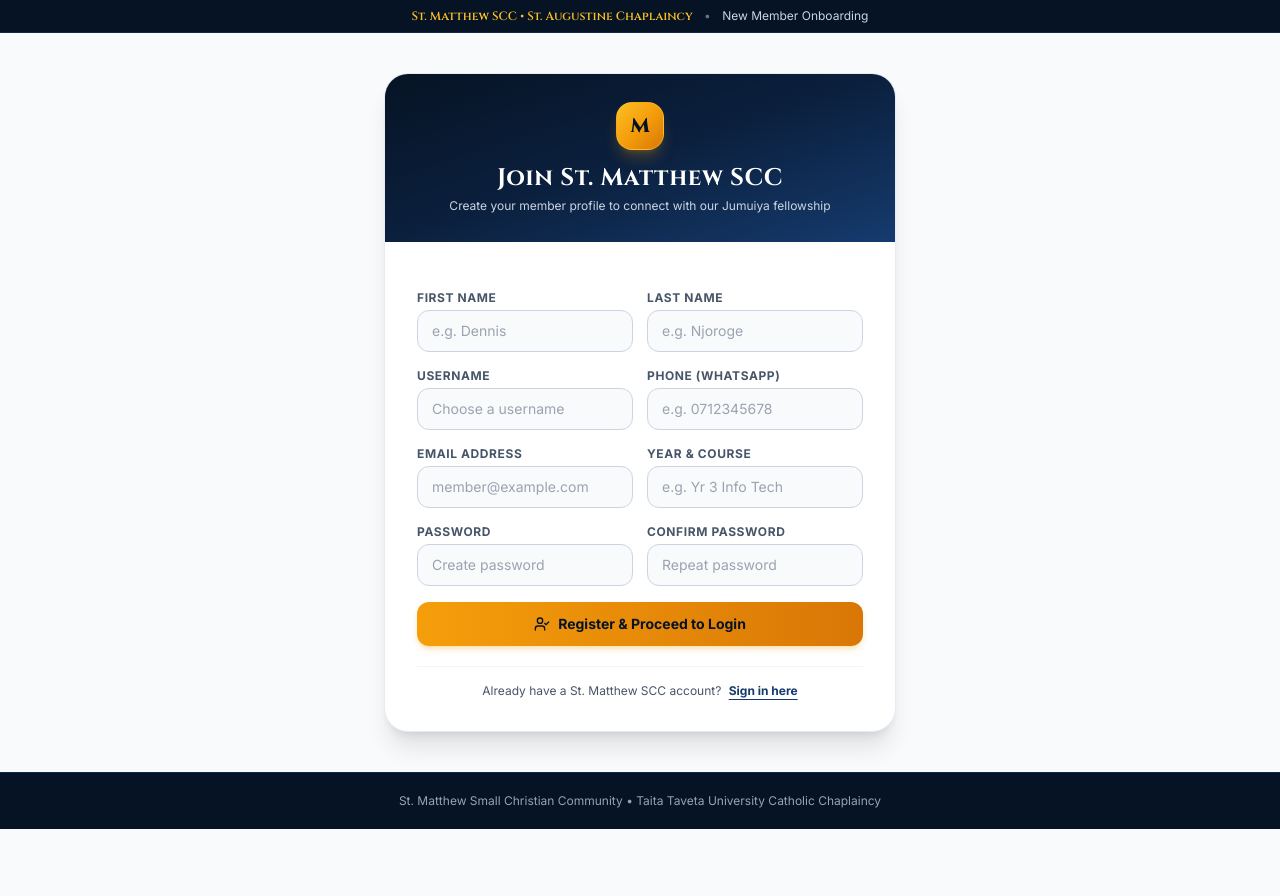
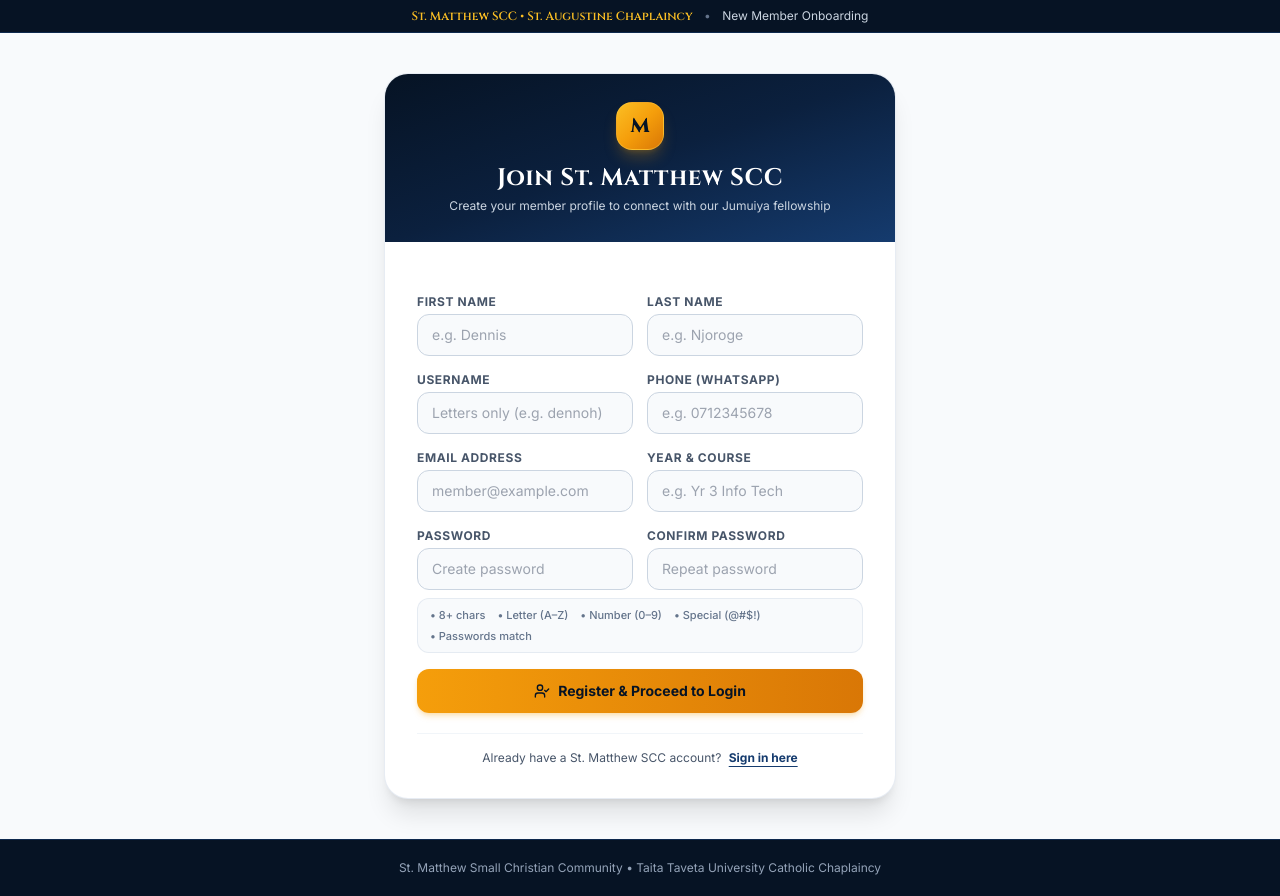
Before and after one commit to Denn996/ST.MATTHEW-S-SCC, a Django app: page /signup/ in a window 1280 px wide. Before the commit the page ends 829 px from the top, so only its background shows below. Run offline with Django 5.2, Linux system fonts and the light colour scheme.

Commit message:
modified:   src/matthewfamily/views.py 	modified:   src/templates/registration/signup.html

```diff
--- a/src/matthewfamily/views.py
+++ b/src/matthewfamily/views.py
@@ -1,4 +1,4 @@
-from django.http import request
+import re
 from django.shortcuts import redirect, render
 from django.contrib.auth import authenticate, login, logout
 from django.contrib.auth.models import User
@@ -7,7 +7,7 @@ from django.contrib import messages
 
 from matthewfamily.models import CommunityMember, WeeklyService
 
-# Create your views here.
+
 @login_required(login_url='login')
 def index(request):
     if request.method == 'POST':
@@ -42,13 +42,16 @@ def index(request):
         'members': members,
     })
 
+
 @login_required(login_url='login')
 def calendar(request):
     return render(request, 'calendar.html')
 
+
 @login_required(login_url='login')
 def treasury(request):
     return render(request, 'treasury.html')
+
 
 def signup_view(request):
     if request.user.is_authenticated:
@@ -59,18 +62,46 @@ def signup_view(request):
         last_name = request.POST.get('last_name', '').strip()
         username = request.POST.get('username', '').strip()
         email = request.POST.get('email', '').strip()
-        password1 = request.POST.get('password1')
-        password2 = request.POST.get('password2')
+        password1 = request.POST.get('password1', '')
+        password2 = request.POST.get('password2', '')
+
+        # 1. Letters-only validation (A-Z / a-z only; no digits, spaces, or symbols)
+        letters_only_pattern = r'^[A-Za-z]+$'
+
+        if not re.match(letters_only_pattern, first_name):
+            messages.error(request, 'First Name must contain letters only (no numbers or special characters).')
+            return render(request, 'registration/signup.html')
+
+        if not re.match(letters_only_pattern, last_name):
+            messages.error(request, 'Last Name must contain letters only (no numbers or special characters).')
+            return render(request, 'registration/signup.html')
+
+        if not re.match(letters_only_pattern, username):
+            messages.error(request, 'Username must contain letters only (no numbers or special characters).')
+            return render(request, 'registration/signup.html')
+
+        # 2. Password complexity validation (8+ chars, letters, numbers, special characters)
+        has_letter = bool(re.search(r'[A-Za-z]', password1))
+        has_number = bool(re.search(r'\d', password1))
+        has_special = bool(re.search(r'[^A-Za-z0-9]', password1))
+
+        if len(password1) < 8 or not (has_letter and has_number and has_special):
+            messages.error(
+                request,
+                'Password must be at least 8 characters long and include letters, numbers, and a special character (e.g., @, #, $, !).'
+            )
+            return render(request, 'registration/signup.html')
 
         if password1 != password2:
             messages.error(request, 'Passwords do not match. Please try again.')
             return render(request, 'registration/signup.html')
 
-        if User.objects.filter(username=username).exists():
+        # 3. Uniqueness checks (case-insensitive for username and email)
+        if User.objects.filter(username__iexact=username).exists():
             messages.error(request, 'That username is already taken. Choose another one.')
             return render(request, 'registration/signup.html')
 
-        if User.objects.filter(email=email).exists():
+        if User.objects.filter(email__iexact=email).exists():
             messages.error(request, 'An account with this email already exists.')
             return render(request, 'registration/signup.html')
 
--- a/src/templates/registration/signup.html
+++ b/src/templates/registration/signup.html
@@ -79,7 +79,13 @@
           {% endfor %}
         {% endif %}
 
-        <form method="POST" action="{% url 'signup' %}" class="space-y-4">
+        <!-- Client-side Validation Banner -->
+        <div id="clientErrorBanner" class="hidden p-3.5 rounded-2xl text-xs font-medium flex items-center gap-2.5 bg-rose-50 text-rose-800 border border-rose-200">
+          <i data-lucide="alert-circle" class="w-4 h-4 shrink-0"></i>
+          <span id="clientErrorText"></span>
+        </div>
+
+        <form id="signupForm" method="POST" action="{% url 'signup' %}" onsubmit="return validateSignupForm(event)" class="space-y-4">
           {% csrf_token %}
 
           <!-- Full Name Grid -->
@@ -87,12 +93,20 @@
             <div>
               <label for="first_name" class="block text-xs font-bold uppercase tracking-wider text-slate-600 mb-1">First Name</label>
               <input type="text" id="first_name" name="first_name" required placeholder="e.g. Dennis"
+                pattern="[A-Za-z]+"
+                title="First name must contain letters only (A–Z, no numbers or spaces)"
+                oninput="enforceLettersOnly(this, 'firstNameError')"
                 class="w-full px-3.5 py-2.5 rounded-xl text-sm bg-slate-50 border border-slate-300 text-slate-900 focus:bg-white focus:outline-none focus:ring-2 focus:ring-marian-700 transition">
+              <p id="firstNameError" class="hidden text-[11px] text-rose-600 font-medium mt-1">Letters only (numbers &amp; symbols removed).</p>
             </div>
             <div>
               <label for="last_name" class="block text-xs font-bold uppercase tracking-wider text-slate-600 mb-1">Last Name</label>
               <input type="text" id="last_name" name="last_name" required placeholder="e.g. Njoroge"
+                pattern="[A-Za-z]+"
+                title="Last name must contain letters only (A–Z, no numbers or spaces)"
+                oninput="enforceLettersOnly(this, 'lastNameError')"
                 class="w-full px-3.5 py-2.5 rounded-xl text-sm bg-slate-50 border border-slate-300 text-slate-900 focus:bg-white focus:outline-none focus:ring-2 focus:ring-marian-700 transition">
+              <p id="lastNameError" class="hidden text-[11px] text-rose-600 font-medium mt-1">Letters only (numbers &amp; symbols removed).</p>
             </div>
           </div>
 
@@ -100,8 +114,12 @@
           <div class="grid grid-cols-1 sm:grid-cols-2 gap-3.5">
             <div>
               <label for="username" class="block text-xs font-bold uppercase tracking-wider text-slate-600 mb-1">Username</label>
-              <input type="text" id="username" name="username" required placeholder="Choose a username"
+              <input type="text" id="username" name="username" required placeholder="Letters only (e.g. dennoh)"
+                pattern="[A-Za-z]+"
+                title="Username must contain letters only (A–Z, no numbers or spaces)"
+                oninput="enforceLettersOnly(this, 'usernameError')"
                 class="w-full px-3.5 py-2.5 rounded-xl text-sm bg-slate-50 border border-slate-300 text-slate-900 focus:bg-white focus:outline-none focus:ring-2 focus:ring-marian-700 transition">
+              <p id="usernameError" class="hidden text-[11px] text-rose-600 font-medium mt-1">Letters only (numbers &amp; symbols removed).</p>
             </div>
             <div>
               <label for="phone" class="block text-xs font-bold uppercase tracking-wider text-slate-600 mb-1">Phone (WhatsApp)</label>
@@ -125,16 +143,32 @@
           </div>
 
           <!-- Passwords -->
+          <div class="space-y-2">
             <div class="grid grid-cols-1 sm:grid-cols-2 gap-3.5">
               <div>
                 <label for="password1" class="block text-xs font-bold uppercase tracking-wider text-slate-600 mb-1">Password</label>
                 <input type="password" id="password1" name="password1" required placeholder="Create password"
+                  minlength="8"
+                  pattern="(?=.*[A-Za-z])(?=.*\d)(?=.*[^A-Za-z0-9]).{8,}"
+                  title="At least 8 characters with letters, numbers, and a special character (e.g. @, #, $, !)"
+                  oninput="checkPasswordRules()"
                   class="w-full px-3.5 py-2.5 rounded-xl text-sm bg-slate-50 border border-slate-300 text-slate-900 focus:bg-white focus:outline-none focus:ring-2 focus:ring-marian-700 transition">
               </div>
               <div>
                 <label for="password2" class="block text-xs font-bold uppercase tracking-wider text-slate-600 mb-1">Confirm Password</label>
                 <input type="password" id="password2" name="password2" required placeholder="Repeat password"
+                  oninput="checkPasswordRules()"
                   class="w-full px-3.5 py-2.5 rounded-xl text-sm bg-slate-50 border border-slate-300 text-slate-900 focus:bg-white focus:outline-none focus:ring-2 focus:ring-marian-700 transition">
+              </div>
+            </div>
+
+            <!-- Live Password Checklist -->
+            <div class="bg-slate-50 border border-slate-200/80 rounded-xl px-3 py-2 text-[11px] flex flex-wrap gap-x-3 gap-y-1 text-slate-500">
+              <span id="ruleLength" class="font-medium">• 8+ chars</span>
+              <span id="ruleLetter" class="font-medium">• Letter (A–Z)</span>
+              <span id="ruleNumber" class="font-medium">• Number (0–9)</span>
+              <span id="ruleSpecial" class="font-medium">• Special (@#$!)</span>
+              <span id="ruleMatch" class="font-medium">• Passwords match</span>
             </div>
           </div>
 
@@ -165,6 +199,80 @@
 
   <script>
     lucide.createIcons();
+
+    // Strip numbers/symbols immediately on First Name, Last Name, and Username
+    function enforceLettersOnly(input, errorId) {
+      const original = input.value;
+      const cleaned = original.replace(/[^A-Za-z]/g, '');
+      const errEl = document.getElementById(errorId);
+
+      if (original !== cleaned) {
+        input.value = cleaned;
+        errEl.classList.remove('hidden');
+      } else {
+        errEl.classList.add('hidden');
+      }
+    }
+
+    // Live password requirement indicator
+    function checkPasswordRules() {
+      const pw1 = document.getElementById('password1').value;
+      const pw2 = document.getElementById('password2').value;
+
+      const setRuleState = (id, passed) => {
+        const el = document.getElementById(id);
+        if (!el) return;
+        el.className = passed
+          ? 'font-bold text-emerald-600'
+          : 'font-medium text-rose-600';
+      };
+
+      setRuleState('ruleLength', pw1.length >= 8);
+      setRuleState('ruleLetter', /[A-Za-z]/.test(pw1));
+      setRuleState('ruleNumber', /\d/.test(pw1));
+      setRuleState('ruleSpecial', /[^A-Za-z0-9]/.test(pw1));
+      setRuleState('ruleMatch', pw1.length > 0 && pw1 === pw2);
+    }
+
+    // Final validation gate on form submit
+    function validateSignupForm(event) {
+      const firstName = document.getElementById('first_name').value.trim();
+      const lastName = document.getElementById('last_name').value.trim();
+      const username = document.getElementById('username').value.trim();
+      const pw1 = document.getElementById('password1').value;
+      const pw2 = document.getElementById('password2').value;
+
+      const lettersRegex = /^[A-Za-z]+$/;
+      const strongPasswordRegex = /^(?=.*[A-Za-z])(?=.*\d)(?=.*[^A-Za-z0-9]).{8,}$/;
+
+      const showError = (msg) => {
+        event.preventDefault();
+        const banner = document.getElementById('clientErrorBanner');
+        document.getElementById('clientErrorText').textContent = msg;
+        banner.classList.remove('hidden');
+        banner.scrollIntoView({ behavior: 'smooth', block: 'center' });
+        return false;
+      };
+
+      if (!lettersRegex.test(firstName)) {
+        return showError("First Name must contain letters only (no numbers or symbols).");
+      }
+      if (!lettersRegex.test(lastName)) {
+        return showError("Last Name must contain letters only (no numbers or symbols).");
+      }
+      if (!lettersRegex.test(username)) {
+        return showError("Username must contain letters only (no numbers or symbols).");
+      }
+      if (!strongPasswordRegex.test(pw1)) {
+        return showError("Password must be at least 8 characters and include letters, numbers, and a special character (e.g., @, #, $, !).");
+      }
+      if (pw1 !== pw2) {
+        return showError("Password and Confirm Password do not match.");
+      }
+
+      document.getElementById('clientErrorBanner').classList.add('hidden');
+      return true;
+    }
   </script>
 </body>
 </html>
```
Lines whose indentation alone changed are shown as unchanged.
